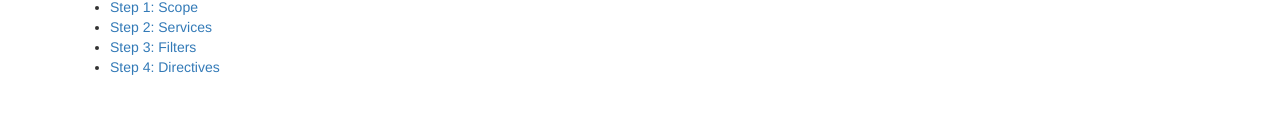
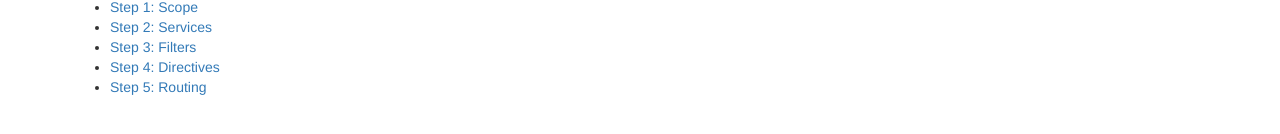
Before and after one commit to cjsaylor/angular-workshop, a plain HTML site: page index.html in a window 1280 px wide. Shown: the part 158-292 px from the top of the page. Drawn offline with Linux system fonts and the light colour scheme.

Commit message:
Added step 5 to index.

```diff
--- a/index.html
+++ b/index.html
@@ -26,6 +26,7 @@
                     <li><a href="step2-services/index.html">Step 2: Services</a></li>
                     <li><a href="step3-filters/index.html">Step 3: Filters</a></li>
                     <li><a href="step4-directives/index.html">Step 4: Directives</a></li>
+                    <li><a href="step5-routing/index.html">Step 5: Routing</a></li>
                 </ul>
             </div>
         </div>
```
